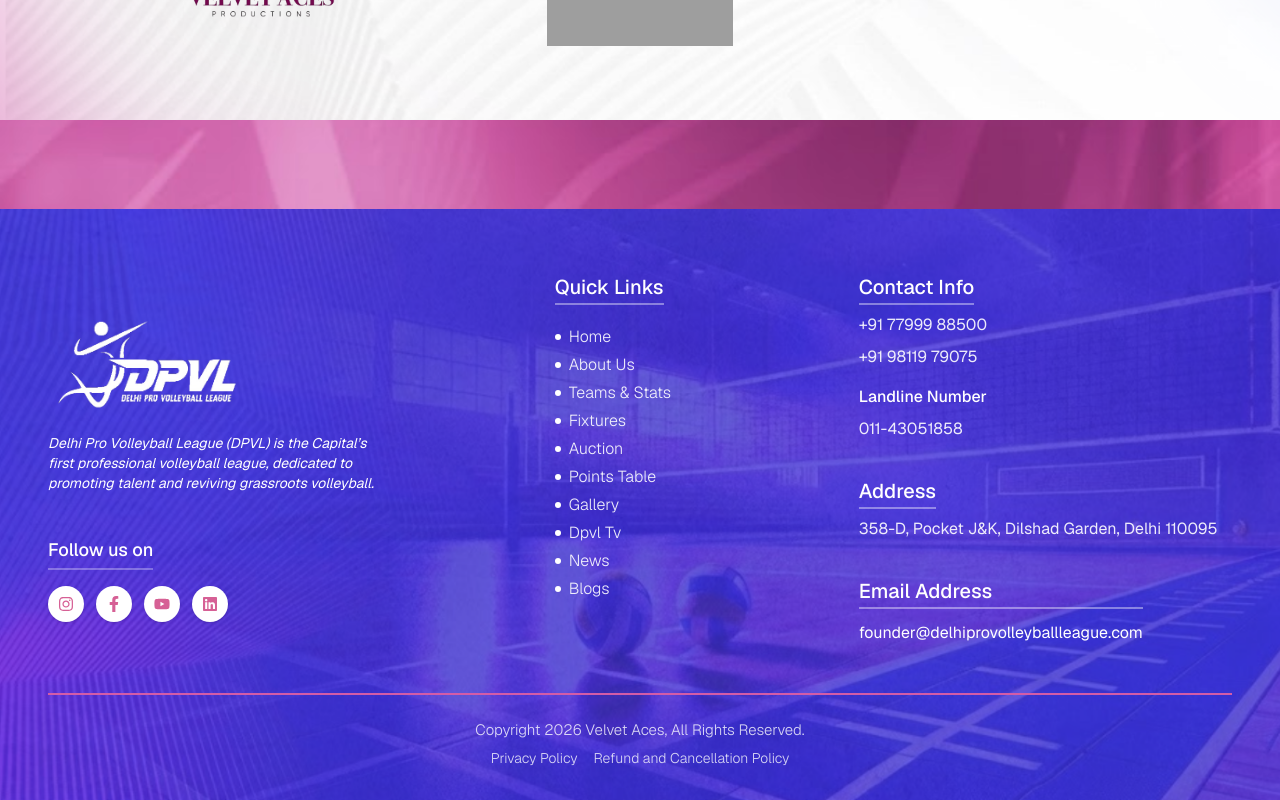
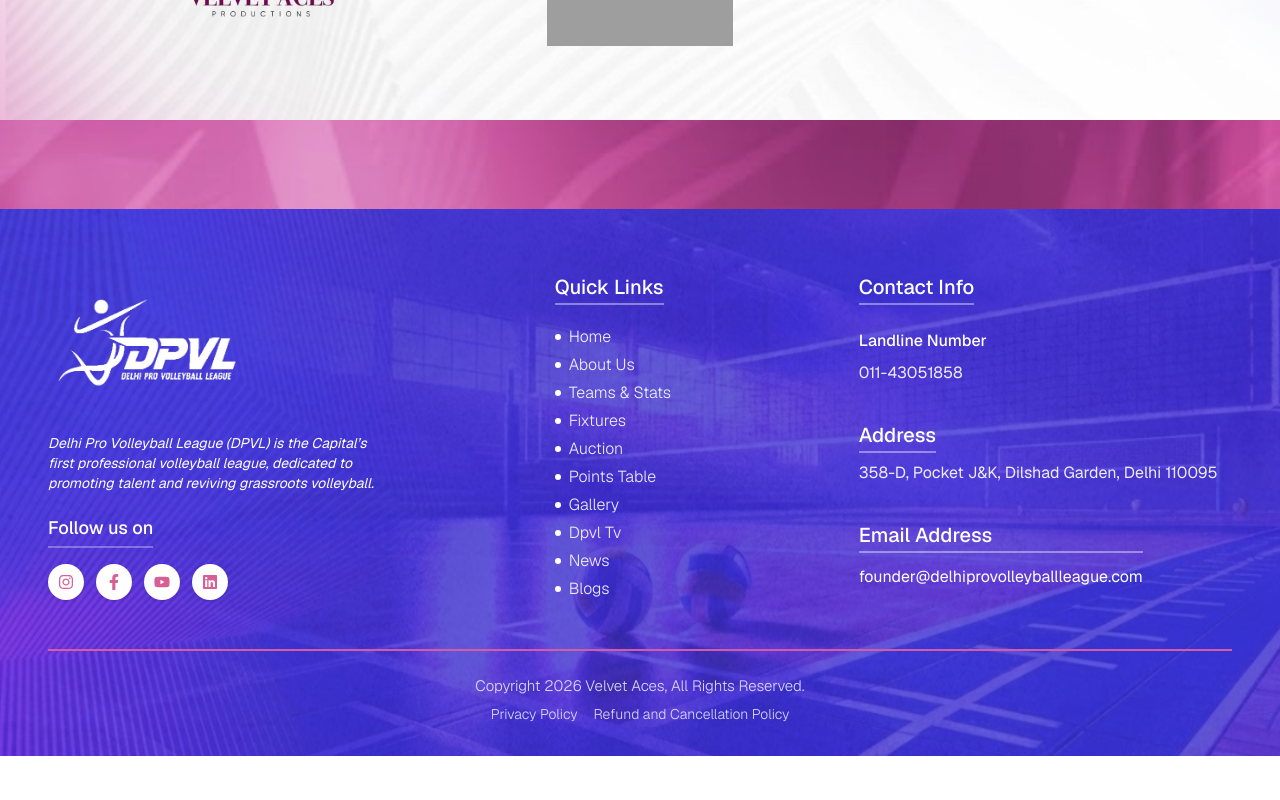
Before and after one commit to astexai/DPVL-Website, a Next.js app: page / in a window 1280 px wide. Shown: the part 5860-6660 px from the top of the page. After the commit the page ends 6616 px from the top, so only its background shows below. Built offline with nearby package versions, Linux system fonts and the light colour scheme; no server answers; grey boxes are pictures that could not be loaded.

Commit message:
Update footer.tsx

```diff
--- a/components/footer.tsx
+++ b/components/footer.tsx
@@ -101,20 +101,17 @@
                 <span className="absolute left-0 -bottom-1 w-full h-[2px] bg-white/40"></span>
               </h3>
 
-              <div className="flex flex-col gap-2 text-white/90 text-sm md:text-base">
+              {/* <div className="flex flex-col gap-2 text-white/90 text-sm md:text-base">
                 <a href="tel:+917799988500" className="hover:text-pink-200 transition-colors">
                   +91 77999 88500
                 </a>
                 <a href="tel:+919811979075" className="hover:text-pink-200 transition-colors">
                   +91 98119 79075
                 </a>
-              </div>
+              </div> */}
 
               <div className="mt-4">
-                <h4 className="text-md font-medium text-white mb-2">Landline Number
-
-                </h4>
-
+                <h4 className="text-md font-medium text-white mb-2">Landline Number</h4>
                 <a href="tel:01143051858" className="text-white/90 text-sm md:text-base hover:text-pink-200 transition-colors">
                   011-43051858
                 </a>
```
